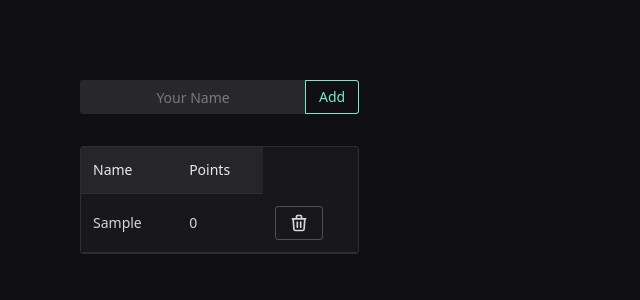
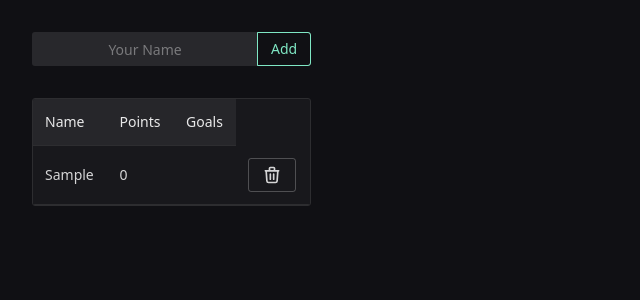
Before and after one commit to alexgalkin1994/tournament, a Vue app: page / in a window 1280 px wide. Both pictures are taken after typing "Sample" into the empty fields and a click on the button "Add". Shown: the top 300 px of the page, without its empty margins (0-640 px from the left). Built offline with nearby package versions, Linux system fonts and the light colour scheme.

Commit message:
change styling

```diff
--- a/src/App.vue
+++ b/src/App.vue
@@ -23,8 +23,4 @@ const players = [];
 .app {
   display: flex;
 }
-
-.player {
-  margin-right: 5rem;
-}
 </style>
--- a/src/components/AddPlayer.vue
+++ b/src/components/AddPlayer.vue
@@ -39,6 +39,5 @@ const addPlayer = () => {
 .add-player {
   display: flex;
   flex-direction: column;
-  padding: 3rem;
 }
 </style>
--- a/src/components/AllMatches.vue
+++ b/src/components/AllMatches.vue
@@ -1,14 +1,11 @@
 <template>
-  <div class="p-6" v-if="matchStore.matches.length">
+  <div class="pl-12" v-if="matchStore.matches.length">
     <n-table>
-      <tr>
-        <th>Player 1</th>
-        <th>Player 2</th>
-        <th>Goals Player 1</th>
-        <th>Goals Player 2</th>
-      </tr>
       <tr v-for="(match, index) in matchStore.matches" :key="index">
         <td>{{ match.firstPlayer.name }}</td>
+        <td>
+          <span>vs.</span>
+        </td>
         <td>{{ match.secondPlayer.name }}</td>
         <td>
           <n-input-number
@@ -16,14 +13,19 @@
             v-model:value="match.goalsPlayer1"
             placeholder=""
             :min="0"
+            :show-button="false"
+            class="w-10"
           />
         </td>
+
         <td>
           <n-input-number
             @input="matchStore.calcPoints"
             v-model:value="match.goalsPlayer2"
             placeholder=""
             :min="0"
+            :show-button="false"
+            class="w-10"
           />
         </td>
       </tr>
--- a/src/components/PlayerList.vue
+++ b/src/components/PlayerList.vue
@@ -3,6 +3,7 @@
     <tr>
       <th>Name</th>
       <th>Points</th>
+      <th>Goals</th>
     </tr>
     <PlayerListRow
       v-for="(player, index) in playerStore.players"
--- a/src/components/PlayerListRow.vue
+++ b/src/components/PlayerListRow.vue
@@ -2,6 +2,7 @@
   <tr>
     <td>{{ player.name }}</td>
     <td>{{ player.points }}</td>
+    <td>{{ player.goals }}</td>
     <td>
       <n-button @click="removePlayer">
         <TrashIcon class="h-5 w-5 text-white-500"
--- a/src/types.ts
+++ b/src/types.ts
@@ -9,4 +9,5 @@ export type Match = {
 export type Player = {
   name: string;
   points: number;
+  goals: number;
 };
```
